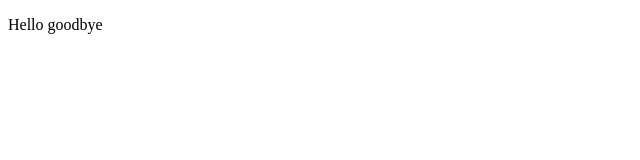
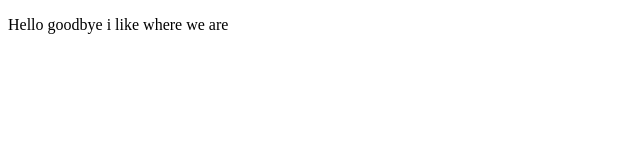
Before and after one commit to msbezies/proyectoDemoCursoPrework, a plain HTML site: page index.html in a window 1280 px wide. Shown: the whole page, without its empty margins (0-640 px from the left). Drawn offline with Linux system fonts and the light colour scheme.

Commit message:
cambios agregamos letra de cancion

```diff
--- a/index.html
+++ b/index.html
@@ -8,7 +8,7 @@
 </head>
 <body>
     <p>
-        Hello goodbye
+        Hello goodbye i like where we are
     </p>
 </body>
 </html>
```
Also changed, not shown: 1 other file.
